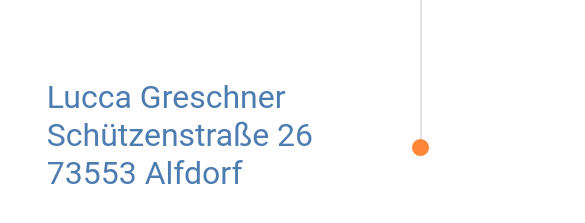
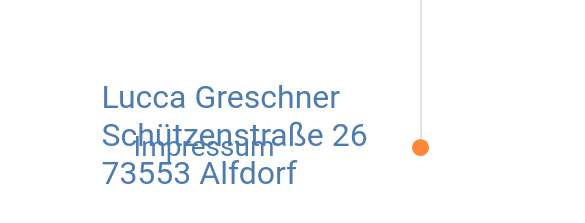
Before and after one commit to JakWai01/lifeminer-website, a plain HTML site: page index.html in a window 390 px wide. Shown: the part 826-1049 px from the top of the page, 585 px wide, since content can reach past the window. Drawn offline with Linux system fonts and the light colour scheme.

Commit message:
finished unresponsive part

```diff
--- a/index.html
+++ b/index.html
@@ -54,12 +54,16 @@
             </ul>
           </div>
 
+
       </div>
 
 
 
 
-
+      <ul class="data">
+        <li><a href="impressum.html">Impressum</a></li>
+        <li><a href="datenschutz.html">Datenschutz</a></li>
+      </ul>
 
 
 
--- a/style.css
+++ b/style.css
@@ -60,12 +60,27 @@ button {
     margin-top: 12px;
 }
 
+.data{
+        display: flex;
+        list-style-type: none;
+       position: absolute;
+       top: 110%;
+       left: 24vw;;
+       font-size: 28px;
+
+}
+ li > a {
+         color: #4D7CB1;
+ }
+.data > li{
+        margin-right: 650px;
+}
 .kontakt {
         font-size: 32px;
         position: absolute;
         left: 12vw;
         margin-top: 100px;
-
+        margin-left: 14vw;
 
 }
 
```
